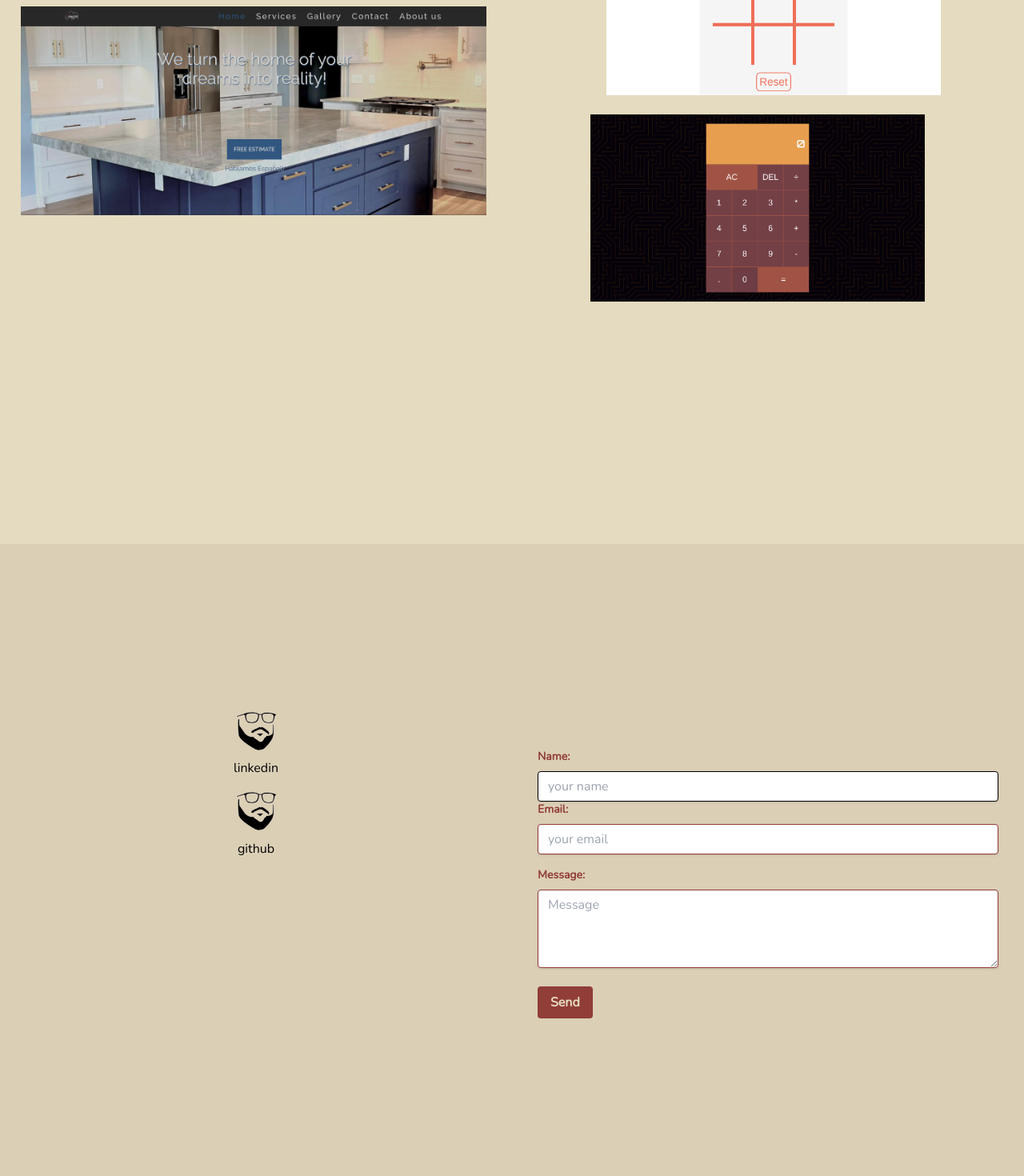
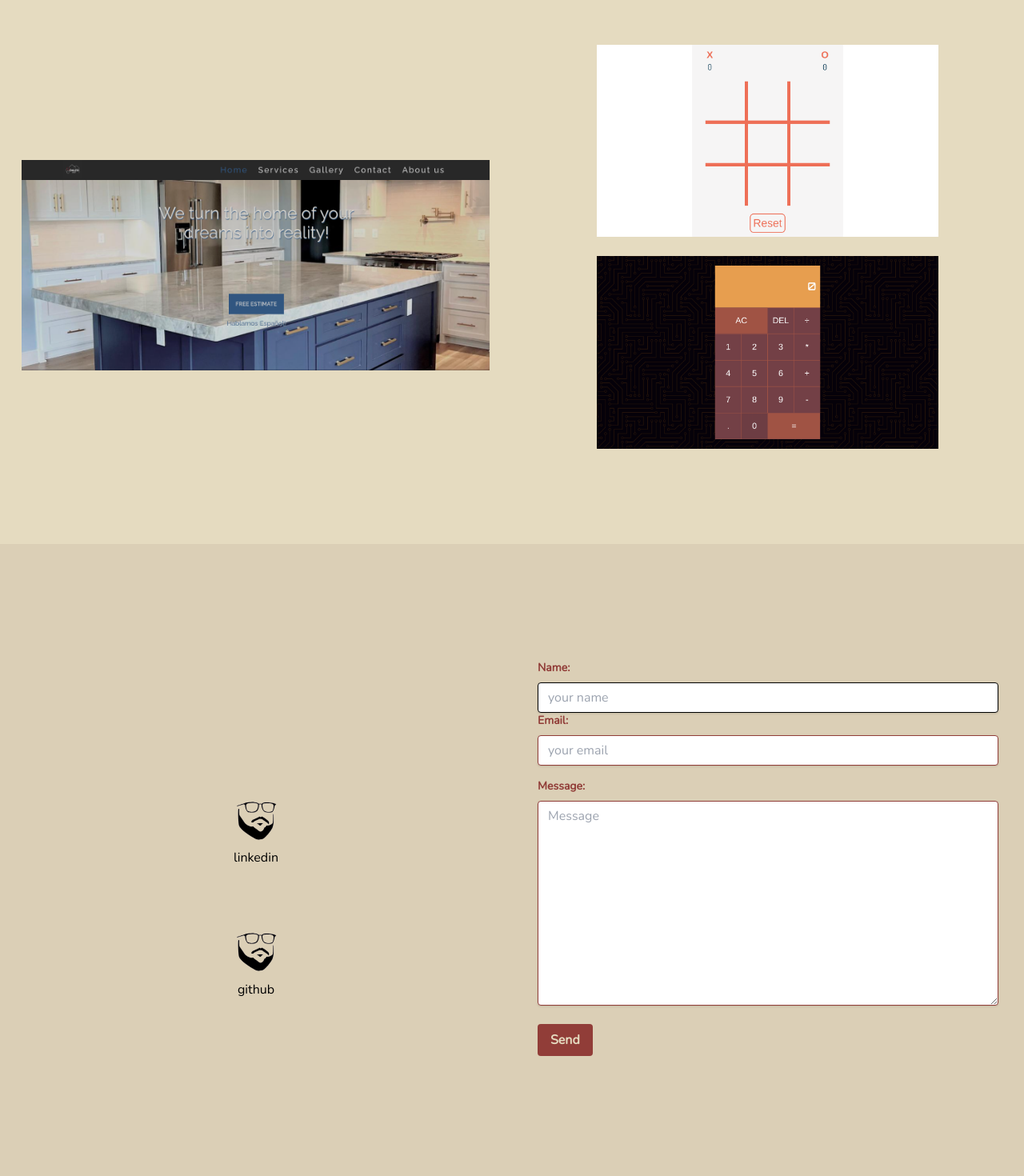
Before and after one commit to soyeolesafm/esauldev, a React (Create React App) app: page / in a window 1280 px wide. Shown: the part 1720-3190 px from the top of the page at 80% size. Built offline with nearby package versions, Linux system fonts and the light colour scheme.

Commit message:
some arrangement

```diff
--- a/src/components/Contact.js
+++ b/src/components/Contact.js
@@ -5,19 +5,19 @@ const Contact = () => {
     return (
         <div className=" bg-paper_dark h-screen " id="contact" >
             <div className=" flex flex-col lg:flex-row h-screen " >
-                <div className=" lg:mt-44 lg:w-1/2 lg:h-full p-8 order-2 lg:order-1 " >
-                    <div className="mb-4 justify-center">
+                <div className=" lg:mt-0 lg:w-1/2 lg:h-full p-8 order-2 lg:order-1 " >
+                    <div className="mb-4 lg:mt-72 justify-center">
                         <Logoesa className=" m-auto mb-2 w-14 h-auto " />
                         <a href="#" className=" block  text-center ">linkedin</a>
 
                     </div>
                     <div>
-                        <Logoesa className=" m-auto mb-2 w-14 h-auto  " />
+                        <Logoesa className=" m-auto mb-2 lg:mt-20 w-14 h-auto  " />
                         <a href="#" className="block text-center" >github</a>
                     </div>
 
                 </div>
-                <div className=" mt-28 lg:mt-8 lg:w-1/2 lg:h-full p-8 order-1 lg:order-2">
+                <div className=" mt-28 lg:mt-0 lg:w-1/2 lg:h-full p-8 order-1 lg:order-2">
                         <form className="h-full flex flex-col justify-center">
                             <div className="mb-4" >
                                 <label className="block text-main_dark text-sm font-bold mb-2" htmlFor="name">Name:</label>
@@ -39,7 +39,7 @@ const Contact = () => {
                                 <div className="mb-4">
                                     <label className="block text-main_dark text-sm font-bold mb-2" htmlFor="message">Message:</label>
                                     <textarea
-                                        className="shadow appearance-none border rounded w-full py-2 px-3 text-main_dark leading-tight focus:outline-none focus:shadow_outline"
+                                        className=" lg:h-64 shadow appearance-none border rounded w-full py-2 px-3 text-main_dark leading-tight focus:outline-none focus:shadow_outline"
                                         id="message"
                                         rows={4}
                                         placeholder="Message"
--- a/src/components/Project.js
+++ b/src/components/Project.js
@@ -7,15 +7,15 @@ import wide_tictactoe from './assets/wide_tictactoe.png'
 const Projects = () => {
     return (
         <div className=" flex flex-col justify-center bg-paper h-screen  md:flex-row " id="projects" >
-            <div className=" m-auto mt-16" >
+            <div className=" m-auto mt-16 lg:mt-64 " >
                 <img  src={dalzo} className="w-11/12 m-auto mt-16" alt="dalzo group" />
             </div  >
-            <div className=" flex flex-row gap-6 m-auto mt-1 md:flex-col ">
-                <a className=" ml-5" href="https://soyeolesafm.github.io/tictactoe/" target="blank" >
+            <div className=" flex flex-row gap-6 m-auto mt-1 md:flex-col lg:mt-44 ">
+                <a className=" lg:ml-0 ml-5" href="https://soyeolesafm.github.io/tictactoe/" target="blank" >
                     <img src= {wide_tictactoe} className=" hidden md:flex md:w-4/6 md:m-auto  " alt="tic tac toe" />
                     <img src= {tictactoe} className=" md:hidden w-full m-auto md:h-3/6  " alt="tic tac toe" />
                 </a>
-                <a className=" mr-5" href="https://soyeolesafm.github.io/calculator/" target="blank" >
+                <a className="lg:mr-0 mr-5" href="https://soyeolesafm.github.io/calculator/" target="blank" >
                     <img src= {wide_calculator} className=" hidden md:flex md:w-4/6 md:m-auto  " alt="calculator" />
                     <img src={calculator} className="md:hidden  w-full m-auto md:h-3/6 md:w-2/5 " alt="calculator " />
 
```
